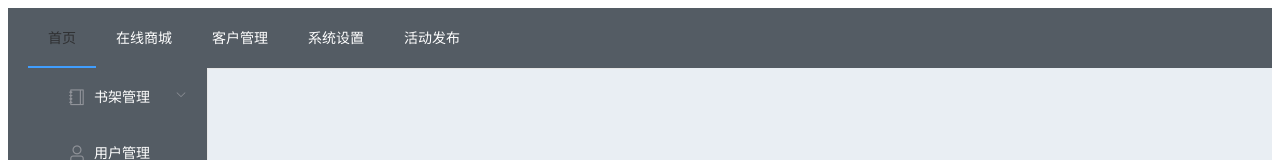
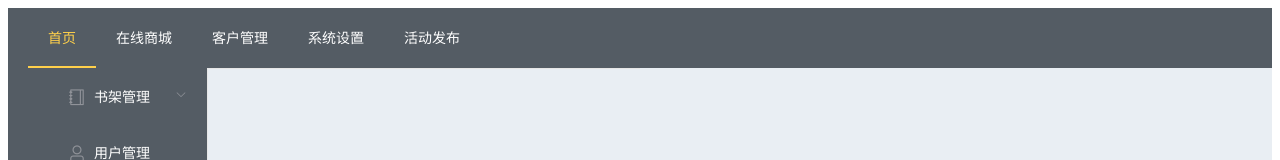
Before and after one commit to scutj2ee/bookstore-front, a Vue app: page /admin in a window 1280 px wide. Shown: the top 160 px of the page. Built offline with nearby package versions, Linux system fonts and the light colour scheme; what vue-area-linkage would draw is missing.

Commit message:
分类管理

```diff
--- /dev/null
+++ b/src/pages/admin/classification/addClass.vue
@@ -0,0 +1,15 @@
+<template>
+    <div>
+        <h1>新增分类</h1>
+    </div>
+</template>
+
+<script>
+export default {
+
+}
+</script>
+
+<style scoped>
+
+</style>
--- /dev/null
+++ b/src/pages/admin/classification/classification.vue
@@ -0,0 +1,15 @@
+<template>
+    <div>
+        <h1>分类管理</h1>
+    </div>
+</template>
+
+<script>
+export default {
+
+}
+</script>
+
+<style scoped>
+
+</style>
--- a/src/pages/admin/home.vue
+++ b/src/pages/admin/home.vue
@@ -11,6 +11,7 @@
                 background-color="#545c64"
                 text-color="#fff"
                 mode="horizontal"
+                active-text-color="#ffd04b"
                 :router="true">
                 <el-menu-item index="/admin/index">首页</el-menu-item>
                 <el-menu-item index="/home/homepage">在线商城</el-menu-item>
@@ -25,7 +26,6 @@
       <el-container>
         <el-aside width="200px">
           <el-col >
-
             <el-menu
               class="el-menu-vertical-demo"
               @open="handleOpen"
@@ -48,13 +48,13 @@
                 <i class="el-icon-user"></i>
                 <span slot="title">用户管理</span>
               </el-menu-item>
-      <el-submenu index="3" >
+              <el-submenu>
                 <template slot="title">
                   <i class="el-icon-document"></i>
                   <span slot="title">分类管理</span>
                 </template>
-          <el-menu-item index="/admin/bookshelf">查看</el-menu-item>
-          <el-menu-item index="/admin/bookshelf/add">添加</el-menu-item>
+                <el-menu-item index="/admin/classification">查看</el-menu-item>
+                <el-menu-item index="/admin/classification/add">添加</el-menu-item>
                 <!-- <el-menu-item index="/admin/bookshelf/add">修改</el-menu-item>
                 <el-menu-item index="/admin/bookshelf/add">删除</el-menu-item> -->
               </el-submenu>
@@ -70,7 +70,6 @@
               </el-submenu>
             </el-menu>
           </el-col>
-</el-row>
         </el-aside>
         <el-main height="100%">
           <router-view class="view"></router-view>
--- a/src/router/index.js
+++ b/src/router/index.js
@@ -122,7 +122,7 @@ const router= new Router({
         meta: {
           title:"后台主页"
         }
-            },{
+      }, {
         path: '/admin/bookshelf',
         component: resolve => require(['../pages/admin/book/bookShelf.vue'], resolve),
         name: 'bookShelf',
@@ -130,26 +130,35 @@ const router= new Router({
           title: '书架管理'
         }
       }, {
+        path: '/admin/classification',
+        component: resolve => require(['../pages/admin/classification/classification.vue'], resolve),
+        name: 'classification',
+        meta: {
+          title: '分类管理'
+        }
+      }, {
+        path: '/admin/classification/add',
+        component: resolve => require(['../pages/admin/classification/addClass.vue'], resolve),
+        name: 'addClass',
+        meta: {
+          title: '新增分类'
+        }
+      }, {
         path: '/admin/bookshelf/add',
         component: resolve => require(['../pages/admin/book/addBook.vue'], resolve),
         name: 'add',
         meta: {
           title: '新书上架'
-          },
+        }
       }, {
-
         path: '/admin/user',
         component: resolve => require(['../pages/admin/user/user.vue'], resolve),
         name: 'user',
         meta: {
           title: '用户管理'
         }
-
+      }]
     }
-
-        ]
-      }
-
   ]
 })
 
```
Also changed, not shown: 1 other file (tests, documents, lock files or other folders). Lines whose indentation alone changed are shown as unchanged.
